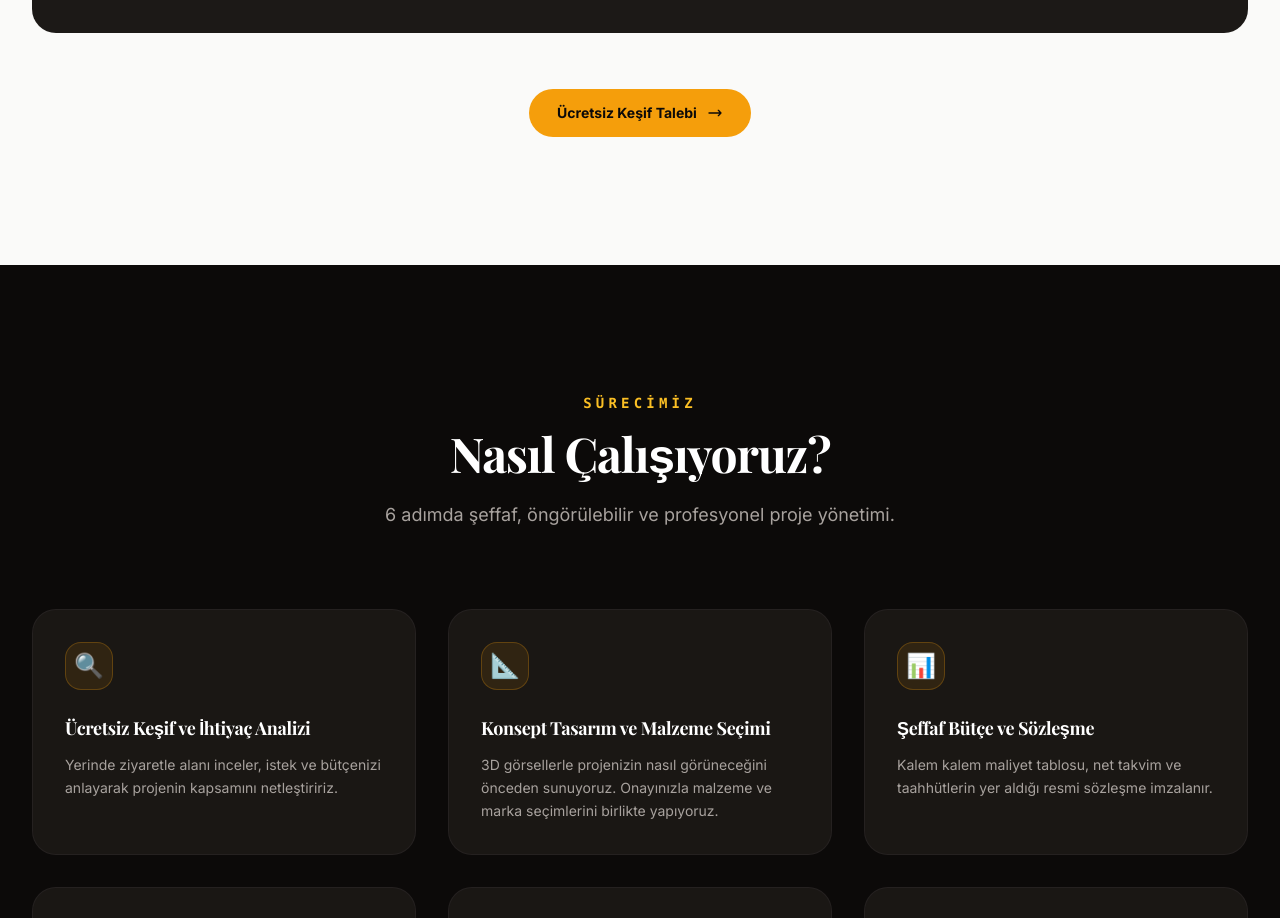
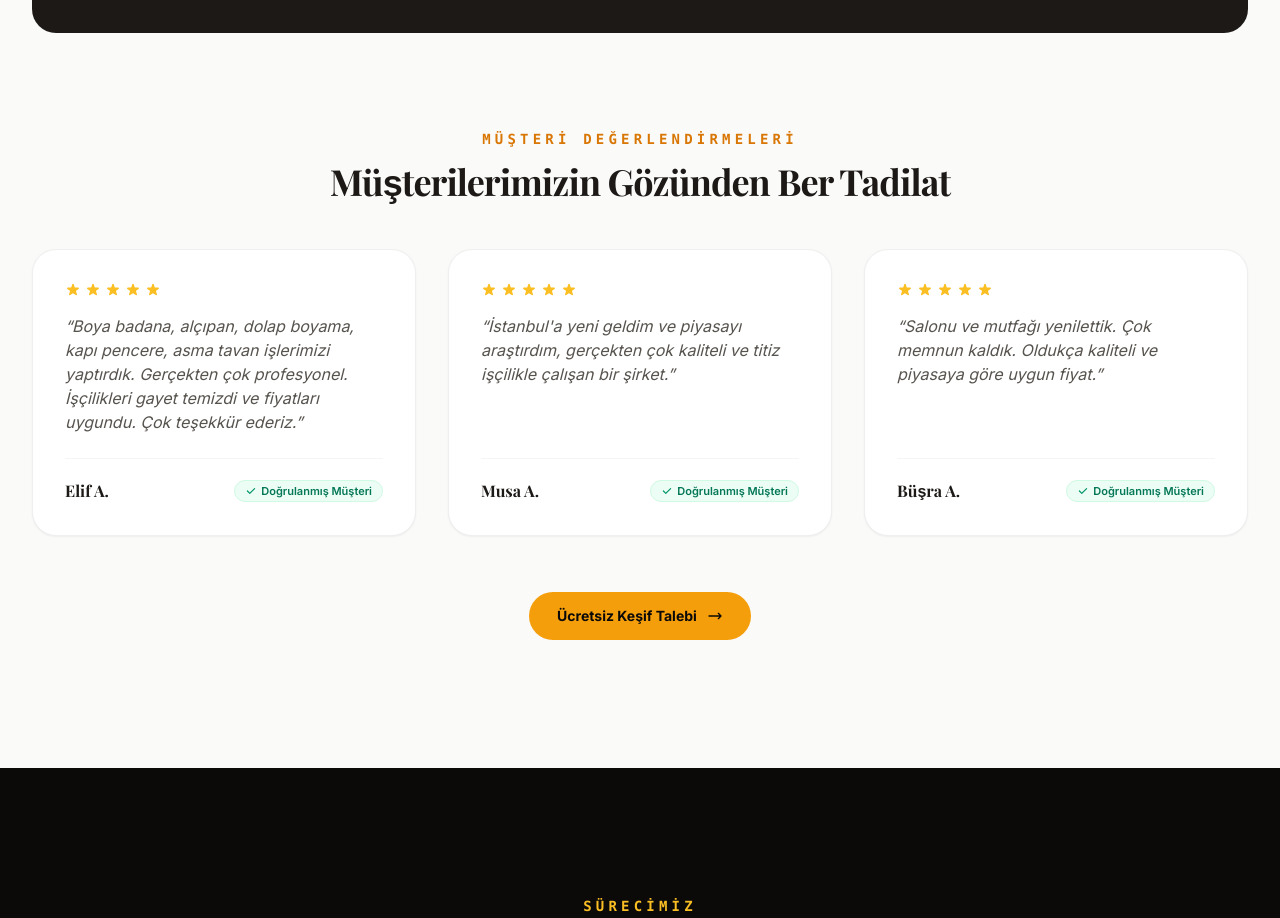
Before and after one commit to yusufcalisir/construction-web, a Next.js app: page / in a window 1280 px wide. Shown: the part 3000-3918 px from the top of the page. Built offline with nearby package versions, Linux system fonts and the light colour scheme.

Commit message:
feat: add customer reviews section to WhyBer with 5 stars and schema markup

```diff
--- a/app/layout.tsx
+++ b/app/layout.tsx
@@ -245,6 +245,54 @@ const localBusinessSchema = {
     { '@type': 'AdministrativeArea', name: 'Şişli' },
     { '@type': 'AdministrativeArea', name: 'Maltepe' },
     { '@type': 'AdministrativeArea', name: 'Beylikdüzü' },
+  ],
+  aggregateRating: {
+    '@type': 'AggregateRating',
+    ratingValue: '5.0',
+    reviewCount: '3',
+    bestRating: '5',
+    worstRating: '1',
+  },
+  review: [
+    {
+      '@type': 'Review',
+      author: {
+        '@type': 'Person',
+        name: 'Elif A.',
+      },
+      reviewRating: {
+        '@type': 'Rating',
+        ratingValue: '5',
+        bestRating: '5',
+      },
+      reviewBody: 'Boya badana, alçıpan, dolap boyama, kapı pencere, asma tavan işlerimizi yaptırdık. Gerçekten çok profesyonel. İşçilikleri gayet temizdi ve fiyatları uygundu. Çok teşekkür ederiz.',
+    },
+    {
+      '@type': 'Review',
+      author: {
+        '@type': 'Person',
+        name: 'Musa A.',
+      },
+      reviewRating: {
+        '@type': 'Rating',
+        ratingValue: '5',
+        bestRating: '5',
+      },
+      reviewBody: 'İstanbul\'a yeni geldim ve piyasayı araştırdım, gerçekten çok kaliteli ve titiz işçilikle çalışan bir şirket.',
+    },
+    {
+      '@type': 'Review',
+      author: {
+        '@type': 'Person',
+        name: 'Büşra A.',
+      },
+      reviewRating: {
+        '@type': 'Rating',
+        ratingValue: '5',
+        bestRating: '5',
+      },
+      reviewBody: 'Salonu ve mutfağı yenilettik. Çok memnun kaldık. Oldukça kaliteli ve piyasaya göre uygun fiyat.',
+    },
   ],
   hasOfferCatalog: {
     '@type': 'OfferCatalog',
--- a/components/LanguageProvider.tsx
+++ b/components/LanguageProvider.tsx
@@ -177,6 +177,15 @@ const translations: Record<Language, Record<string, string>> = {
     'whyber.stat4.num': '30+',
     'whyber.stat4.label': 'Partner Marka',
     'whyber.cta': 'Ücretsiz Keşif Talebi',
+    'whyber.reviews.badge': 'Müşteri Değerlendirmeleri',
+    'whyber.reviews.title': 'Müşterilerimizin Gözünden Ber Tadilat',
+    'whyber.reviews.verified': 'Doğrulanmış Müşteri',
+    'whyber.review1.name': 'Elif A.',
+    'whyber.review1.comment': 'Boya badana, alçıpan, dolap boyama, kapı pencere, asma tavan işlerimizi yaptırdık. Gerçekten çok profesyonel. İşçilikleri gayet temizdi ve fiyatları uygundu. Çok teşekkür ederiz.',
+    'whyber.review2.name': 'Musa A.',
+    'whyber.review2.comment': 'İstanbul\'a yeni geldim ve piyasayı araştırdım, gerçekten çok kaliteli ve titiz işçilikle çalışan bir şirket.',
+    'whyber.review3.name': 'Büşra A.',
+    'whyber.review3.comment': 'Salonu ve mutfağı yenilettik. Çok memnun kaldık. Oldukça kaliteli ve piyasaya göre uygun fiyat.',
 
     // HowWeWork
     'howwework.badge': 'Sürecimiz',
@@ -360,6 +369,15 @@ const translations: Record<Language, Record<string, string>> = {
     'whyber.stat4.num': '30+',
     'whyber.stat4.label': 'Partner Brands',
     'whyber.cta': 'Request a Free Survey',
+    'whyber.reviews.badge': 'Client Reviews',
+    'whyber.reviews.title': 'What Our Clients Say About Ber Tadilat',
+    'whyber.reviews.verified': 'Verified Client',
+    'whyber.review1.name': 'Elif A.',
+    'whyber.review1.comment': 'We had painting, drywall, cabinet painting, doors and windows, and suspended ceiling work done. Truly very professional. Their craftsmanship was very clean and their prices were reasonable. Thank you so much.',
+    'whyber.review2.name': 'Musa A.',
+    'whyber.review2.comment': 'I recently moved to Istanbul and researched the market; they are truly a company that works with high quality and meticulous craftsmanship.',
+    'whyber.review3.name': 'Büşra A.',
+    'whyber.review3.comment': 'We renovated our living room and kitchen. We were very satisfied. Quite high quality and fair prices compared to the market.',
 
     // HowWeWork
     'howwework.badge': 'Our Process',
@@ -554,6 +572,15 @@ const translations: Record<Language, Record<string, string>> = {
     'whyber.stat4.num': '+30',
     'whyber.stat4.label': 'علامة شريكة',
     'whyber.cta': 'طلب معاينة مجانية',
+    'whyber.reviews.badge': 'تقييمات العملاء',
+    'whyber.reviews.title': 'آراء عملائنا في بر تاديلات',
+    'whyber.reviews.verified': 'عميل موثق',
+    'whyber.review1.name': 'Elif A.',
+    'whyber.review1.comment': 'قمنا بأعمال الدهان والجبس بورد وطلاء الخزائن والأبواب والنوافذ والأسقف المعلقة. عمل احترافي للغاية ونظيف وبأسعار مناسبة. شكراً جزيلاً لكم.',
+    'whyber.review2.name': 'Musa A.',
+    'whyber.review2.comment': 'لقد انتقلت حديثاً إلى إسطنبول وبحثت في السوق، إنها حقاً شركة تعمل بجودة عالية وحرفية دقيقة للغاية.',
+    'whyber.review3.name': 'Büşra A.',
+    'whyber.review3.comment': 'قمنا بتجديد الصالون والمطبخ. كنا راضين جداً. جودة ممتازة وأسعار مناسبة جداً مقارنة بالسوق.',
 
     // HowWeWork
     'howwework.badge': 'أسلوب عملنا',
@@ -760,6 +787,15 @@ const translations: Record<Language, Record<string, string>> = {
     'whyber.stat4.num': '+۳۰',
     'whyber.stat4.label': 'برند شریک',
     'whyber.cta': 'درخواست بازدید رایگان',
+    'whyber.reviews.badge': 'نظرات مشتریان',
+    'whyber.reviews.title': 'تجربه مشتریان با بر تادیلات',
+    'whyber.reviews.verified': 'مشتری تأییدشده',
+    'whyber.review1.name': 'Elif A.',
+    'whyber.review1.comment': 'کارهای نقاشی، کناف، رنگ‌آمیزی کمد، درب و پنجره و سقف کاذب خود را انجام دادیم. واقعاً بسیار حرفه‌ای بودند. کیفیت کار بسیار تمیز و قیمت‌ها بسیار مناسب بود. با تشکر فراوان.',
+    'whyber.review2.name': 'Musa A.',
+    'whyber.review2.comment': 'به تازگی به استانبول آمدم و بازار را بررسی کردم، واقعاً شرکتی با کیفیت بالا و ظرافت و دقت بسیار در اجرا هستند.',
+    'whyber.review3.name': 'Büşra A.',
+    'whyber.review3.comment': 'سالن پذیرایی و آشپزخانه را بازسازی کردیم. بسیار راضی بودیم. کیفیت بسیار بالا و قیمتی کاملاً مناسب نسبت به بازار.',
 
     // HowWeWork
     'howwework.badge': 'فرآیند ما',
--- a/components/WhyBer.tsx
+++ b/components/WhyBer.tsx
@@ -74,6 +74,59 @@ export default function WhyBer() {
           ))}
         </div>
 
+        {/* Customer Reviews Section */}
+        <div className="mt-20 sm:mt-24">
+          <div className="text-center mb-12 max-w-2xl mx-auto">
+            <span className="font-mono text-xs sm:text-sm tracking-[0.3em] text-amber-600 font-bold uppercase block mb-3">
+              {t('whyber.reviews.badge')}
+            </span>
+            <h3 className="text-2xl sm:text-3xl lg:text-4xl font-bold text-stone-900 tracking-tight font-serif">
+              {t('whyber.reviews.title')}
+            </h3>
+          </div>
+
+          <div className="grid grid-cols-1 md:grid-cols-3 gap-6 lg:gap-8">
+            {[1, 2, 3].map((id) => (
+              <div
+                key={id}
+                className="group relative bg-white rounded-2xl p-7 sm:p-8 border border-stone-200/60 shadow-sm hover:shadow-xl hover:border-amber-300 transition-all duration-300 flex flex-col justify-between hover:-translate-y-1"
+              >
+                <div>
+                  {/* 5 Stars */}
+                  <div className="flex items-center gap-1 text-amber-400 mb-4" aria-label="5 yıldız">
+                    {[...Array(5)].map((_, i) => (
+                      <svg key={i} className="w-4 h-4 fill-current" viewBox="0 0 20 20">
+                        <path d="M9.049 2.927c.3-.921 1.603-.921 1.902 0l1.07 3.292a1 1 0 00.95.69h3.462c.969 0 1.371 1.24.588 1.81l-2.8 2.034a1 1 0 00-.364 1.118l1.07 3.292c.3.921-.755 1.688-1.54 1.118l-2.8-2.034a1 1 0 00-1.175 0l-2.8 2.034c-.784.57-1.838-.197-1.539-1.118l1.07-3.292a1 1 0 00-.364-1.118L2.98 8.72c-.783-.57-.38-1.81.588-1.81h3.461a1 1 0 00.951-.69l1.07-3.292z" />
+                      </svg>
+                    ))}
+                  </div>
+
+                  {/* Comment */}
+                  <p className="text-stone-600 text-sm sm:text-base leading-relaxed italic">
+                    “{t(`whyber.review${id}.comment`)}”
+                  </p>
+                </div>
+
+                {/* Reviewer Name */}
+                <div className="mt-6 pt-5 border-t border-stone-100 flex items-center justify-between">
+                  <span className="font-bold text-stone-900 text-base font-serif">
+                    {t(`whyber.review${id}.name`)}
+                  </span>
+                  <span className="inline-flex items-center gap-1 text-[11px] font-semibold text-emerald-700 bg-emerald-50 px-2.5 py-0.5 rounded-full border border-emerald-100">
+                    <svg className="w-3 h-3 fill-current text-emerald-600" viewBox="0 0 20 20">
+                      <path fillRule="evenodd" d="M16.707 5.293a1 1 0 010 1.414l-8 8a1 1 0 01-1.414 0l-4-4a1 1 0 011.414-1.414L8 12.586l7.293-7.293a1 1 0 011.414 0z" clipRule="evenodd" />
+                    </svg>
+                    {t('whyber.reviews.verified')}
+                  </span>
+                </div>
+
+                {/* Bottom accent hover line */}
+                <div className="absolute bottom-0 left-0 h-[2px] bg-amber-500 w-0 group-hover:w-full transition-all duration-500 rounded-b-2xl" />
+              </div>
+            ))}
+          </div>
+        </div>
+
         {/* CTA */}
         <div className="mt-14 text-center">
           <SafeWhatsAppButton
```
Also changed, not shown: 1 other file (tests, documents, lock files or other folders).
